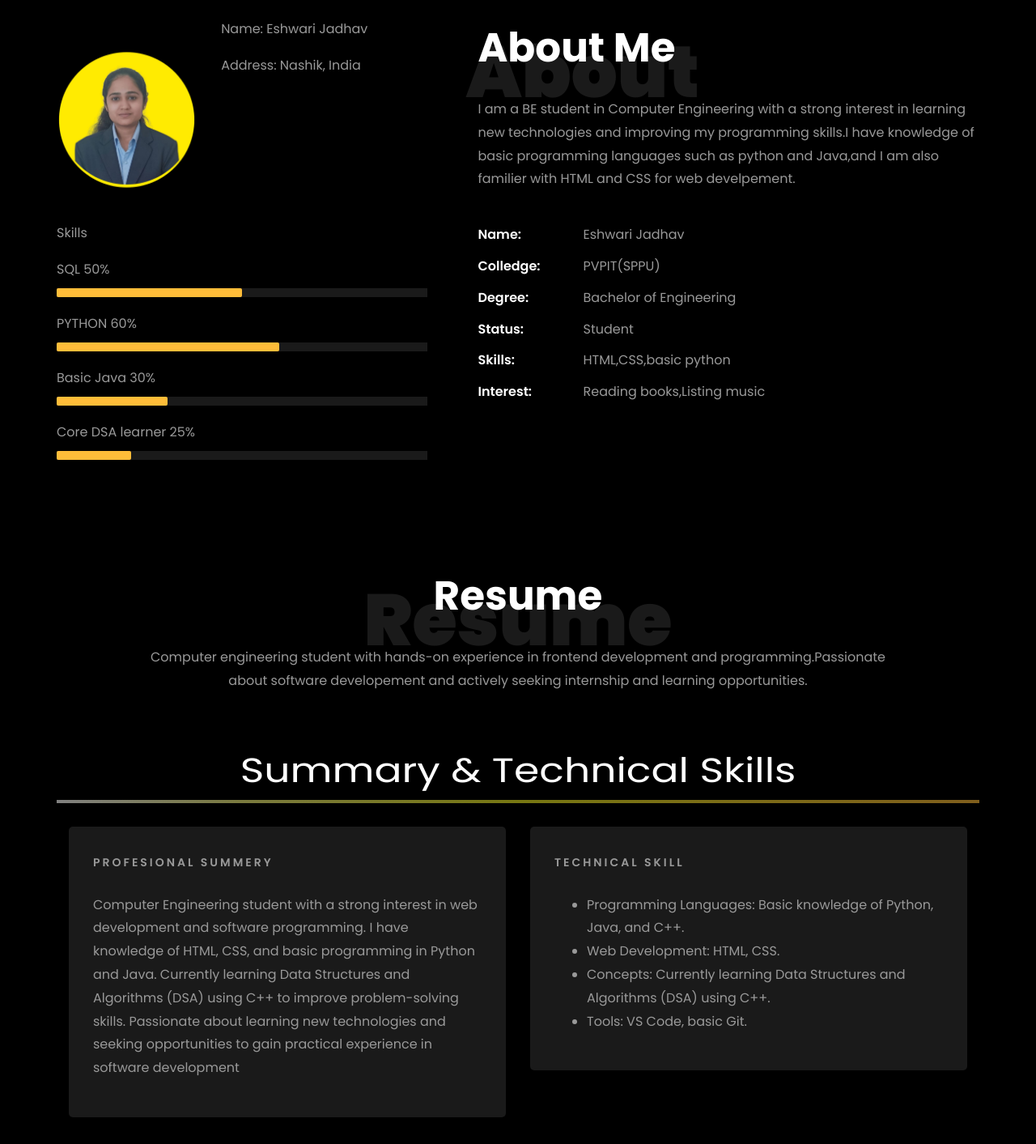
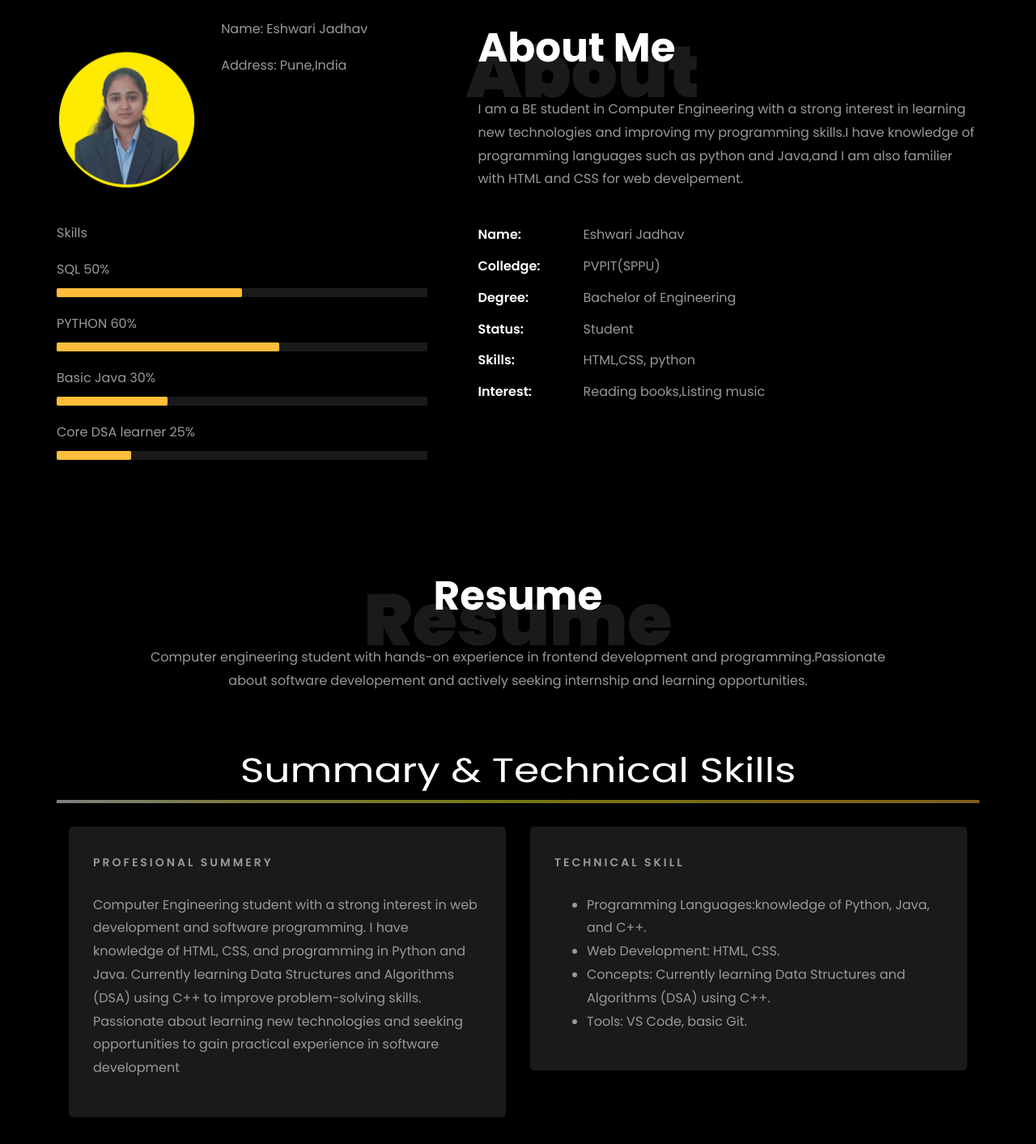
Before and after one commit to eshwarijadhav/eshwarijadhav.github.io, a plain HTML site: page index.html in a window 1280 px wide. Shown: the part 840-2253 px from the top of the page at 81% size. Drawn offline with Linux system fonts and the light colour scheme; files whose address does not match are found by name.

Commit message:
Update personal information and skills in index.html

```diff
--- a/index.html
+++ b/index.html
@@ -161,6 +161,7 @@
 						const typingTexts = [
 						'Computer Engineering Student   ',
 						'Core DSA learner   ',
+						'Web Development Enthusiast',
 
 						];
 
@@ -218,7 +219,7 @@
 										<p><span class="title-s">Name: </span> <span>Eshwari Jadhav</span></p>
 										<!-- <p><span class="title-s">Job Role: </span> <span>Senior Data Analyst</span></p>
 										<p><span class="title-s">Experience: </span> <span>5 Years 3 Months</span></p> -->
-										<p><span class="title-s">Address: </span> <span>Nashik, India</span></p>
+										<p><span class="title-s">Address: </span> <span>Pune,India</span></p>
 									  </div>
 									</div>
 								  </div>
@@ -263,14 +264,14 @@
 								<h2 class="mb-4">About Me</h2>
 
 								<p>I am a BE student in Computer Engineering with a strong interest in learning new technologies
-									and improving my programming skills.I have knowledge of basic programming languages such as
+									and improving my programming skills.I have knowledge of programming languages such as
 									python and Java,and I am also familier with HTML and CSS for web develpement.
 								<ul class="about-info mt-4 px-md-0 px-2">
 									<li class="d-flex"><span>Name:</span> <span>Eshwari Jadhav</span></li>
 									<li class="d-flex"><span>Colledge:</span> <span>PVPIT(SPPU)</span></li>
 									<li class="d-flex"><span>Degree:</span> <span>Bachelor of Engineering</span></li>
 									<li class="d-flex"><span>Status:</span> <span>Student</span></li>
-									<li class="d-flex"><span>Skills:</span> <span>HTML,CSS,basic python</span></li>
+									<li class="d-flex"><span>Skills:</span> <span>HTML,CSS, python</span></li>
 
 									<li class="d-flex"><span>Interest:</span> <span>Reading books,Listing music</span></li>
 
@@ -315,7 +316,7 @@
 						 <span class="position">Profesional Summery</span>
 						<p class="mt-4">Computer Engineering student with a strong interest in web
 							development and software programming. I have knowledge of HTML, CSS, and
-							basic programming in Python and Java. Currently learning Data Structures
+							 programming in Python and Java. Currently learning Data Structures
 							and Algorithms (DSA) using C++ to improve problem-solving skills. Passionate
 							about learning new technologies and seeking opportunities to gain practical
 							experience in software development
@@ -330,7 +331,7 @@
 						<span class="position">Technical skill</span>
 						<p class="mt-4">
 							<ul>
-								<li>Programming Languages: Basic knowledge of Python, Java, and C++.</li>
+								<li>Programming Languages:knowledge of Python, Java, and C++.</li>
                                 <li>Web Development: HTML, CSS.</li>
                                 <li>Concepts: Currently learning Data Structures and Algorithms (DSA) using C++.</li>
                                 <li>Tools: VS Code, basic Git.</li>
```
